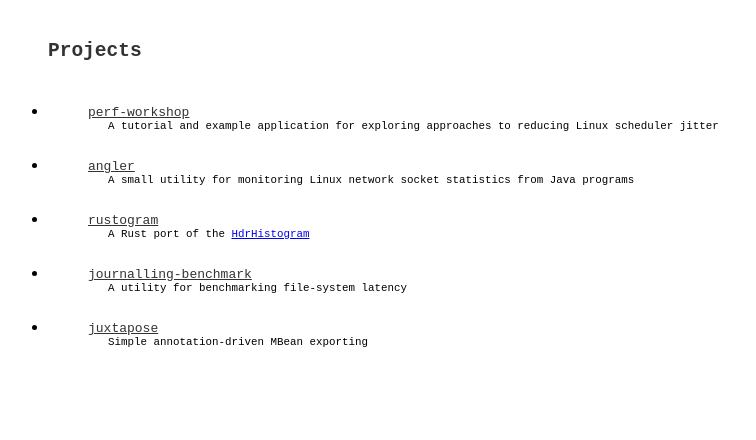
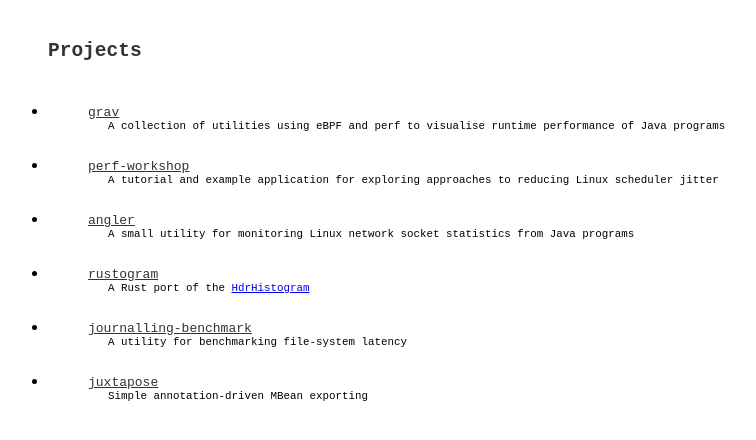
Before and after one commit to epickrram/epickrram.github.io, a plain HTML site: page index.html in a window 1280 px wide. Shown: the whole page, without its empty margins (0-756 px from the left). Drawn offline with Linux system fonts and the light colour scheme.

Commit message:
Update index.html

```diff
--- a/index.html
+++ b/index.html
@@ -39,6 +39,9 @@
 	<h2 class="darker">Projects</h2>
 	<div>
 		<ul>
+			<li><div><span class="darker"><a href="https://github.com/epickrram/grav">grav</a></span><br/>
+				<span class="smaller">A collection of utilities using eBPF and perf to visualise runtime performance of Java programs</span></div>
+			</li>
 			<li><div><span class="darker"><a href="https://github.com/epickrram/perf-workshop">perf-workshop</a></span><br/>
 				<span class="smaller">A tutorial and example application for exploring approaches to reducing Linux scheduler jitter</span></div>
 			</li>
```
